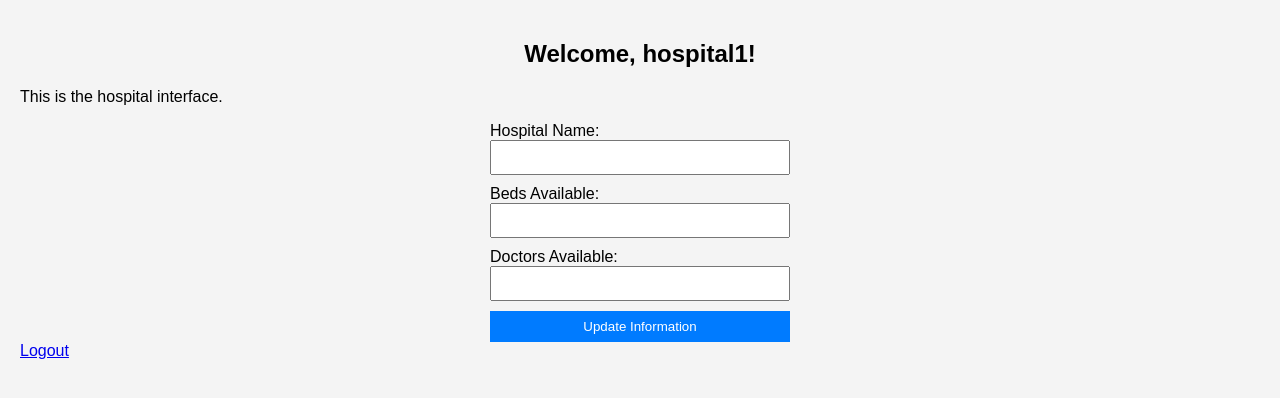
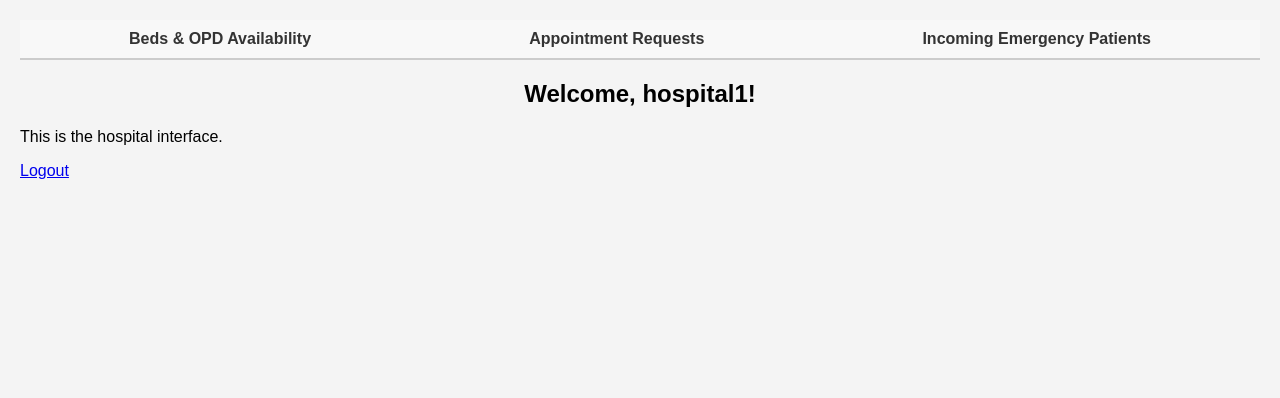
Before and after one commit to sharanyakasireddy/the-oddball-project, a Flask app: page /hospital in a window 1280 px wide. Shown: the top 398 px of the page. Run offline with Flask 3, Linux system fonts and the light colour scheme; a user stored in the database is signed in.

Commit message:
appointment, hospitals, patients

```diff
--- a/app.py
+++ b/app.py
@@ -120,6 +120,28 @@ def add_test_hospitals():
 
         db.session.commit()
 
+
+
+
+@app.route('/beds_opd_availability')
+@login_required
+def beds_opd_availability():
+    # Render the Beds & OPD Availability page
+    return render_template('beds_opd_availability.html')
+
+@app.route('/appointment_requests')
+@login_required
+def appointment_requests():
+    # Render the Appointment Requests page
+    return render_template('appointment_requests.html')
+
+@app.route('/incoming_emergency_patients')
+@login_required
+def incoming_emergency_patients():
+    # Render the Incoming Emergency Patients page
+    return render_template('incoming_emergency_patients.html')
+
+
 if __name__ == '__main__':
     add_test_hospitals()  # Add the test hospitals when the app starts
     app.run(debug=True)
--- a/templates/hospital_interface.html
+++ b/templates/hospital_interface.html
@@ -5,24 +5,36 @@
     <meta name="viewport" content="width=device-width, initial-scale=1.0">
     <title>Hospital Interface</title>
     <link rel="stylesheet" href="{{ url_for('static', filename='style.css') }}">
+    <style>
+        .navbar {
+            display: flex;
+            justify-content: space-around;
+            background-color: #f8f8f8;
+            padding: 10px 0;
+            margin-bottom: 20px;
+            border-bottom: 2px solid #ccc;
+        }
+        .navbar a {
+            text-decoration: none;
+            color: #333;
+            font-weight: bold;
+        }
+        .navbar a:hover {
+            color: #007bff;
+        }
+    </style>
 </head>
 <body>
+
+    <!-- Navigation Bar -->
+    <div class="navbar">
+        <a href="{{ url_for('beds_opd_availability') }}">Beds & OPD Availability</a>
+        <a href="{{ url_for('appointment_requests') }}">Appointment Requests</a>
+        <a href="{{ url_for('incoming_emergency_patients') }}">Incoming Emergency Patients</a>
+    </div>
+
     <h2>Welcome, {{ current_user.username }}!</h2>
     <p>This is the hospital interface.</p>
-
-    <!-- Form for updating hospital information -->
-    <form method="POST" action="{{ url_for('hospital_interface') }}">
-        <label for="hospital_name">Hospital Name:</label>
-        <input type="text" id="hospital_name" name="hospital_name" value="{{ hospital_info.hospital_name if hospital_info else '' }}" required>
-
-        <label for="beds_available">Beds Available:</label>
-        <input type="number" id="beds_available" name="beds_available" value="{{ hospital_info.beds_available if hospital_info else '' }}" required>
-
-        <label for="doctors_available">Doctors Available:</label>
-        <input type="number" id="doctors_available" name="doctors_available" value="{{ hospital_info.doctors_available if hospital_info else '' }}" required>
-
-        <button type="submit">Update Information</button>
-    </form>
 
     <!-- Display flash messages -->
     {% with messages = get_flashed_messages() %}
@@ -36,5 +48,6 @@
     {% endwith %}
 
     <a href="{{ url_for('logout') }}">Logout</a>
+
 </body>
 </html>
```
Also changed, not shown: templates/appointment_requests.html (added, +11 -0 lines), templates/beds_opd_availability.html (added, +12 -0 lines), templates/incoming_emergency_patients.html (added, +12 -0 lines), instance/users.db.
